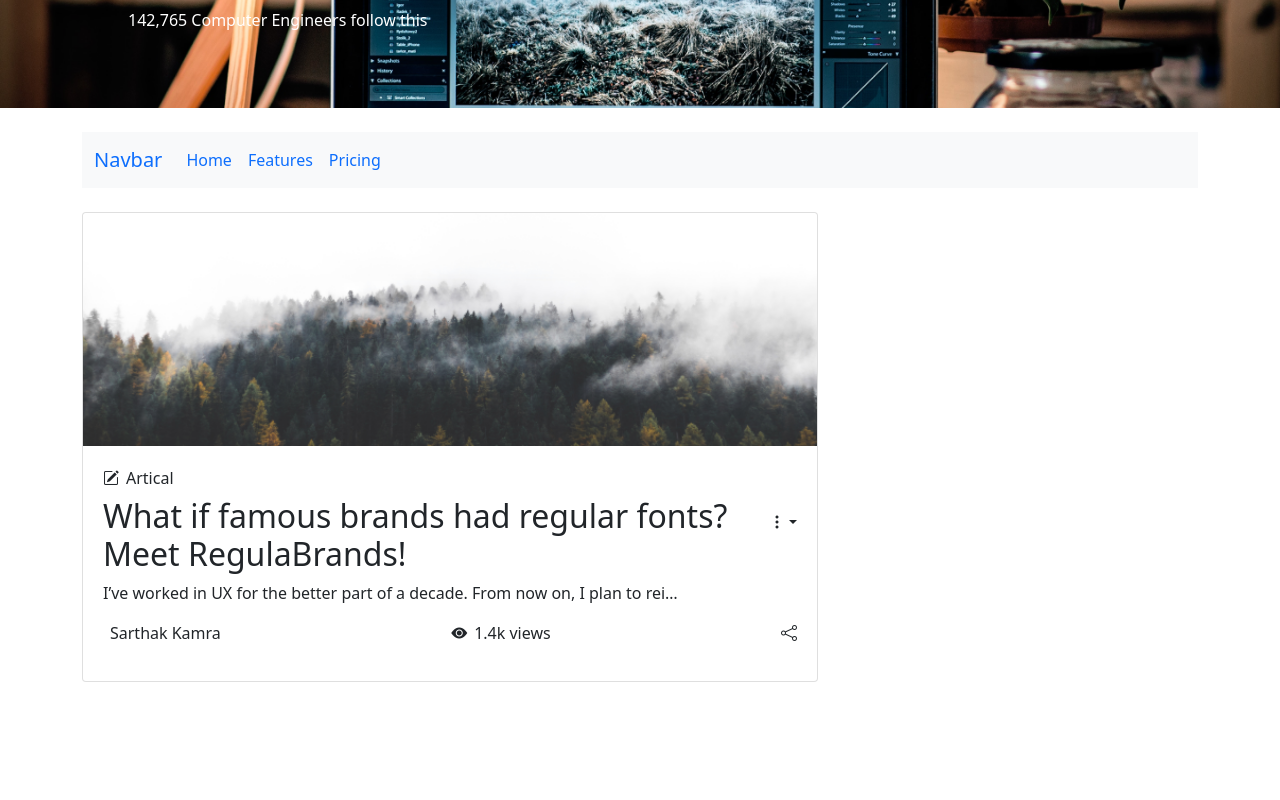
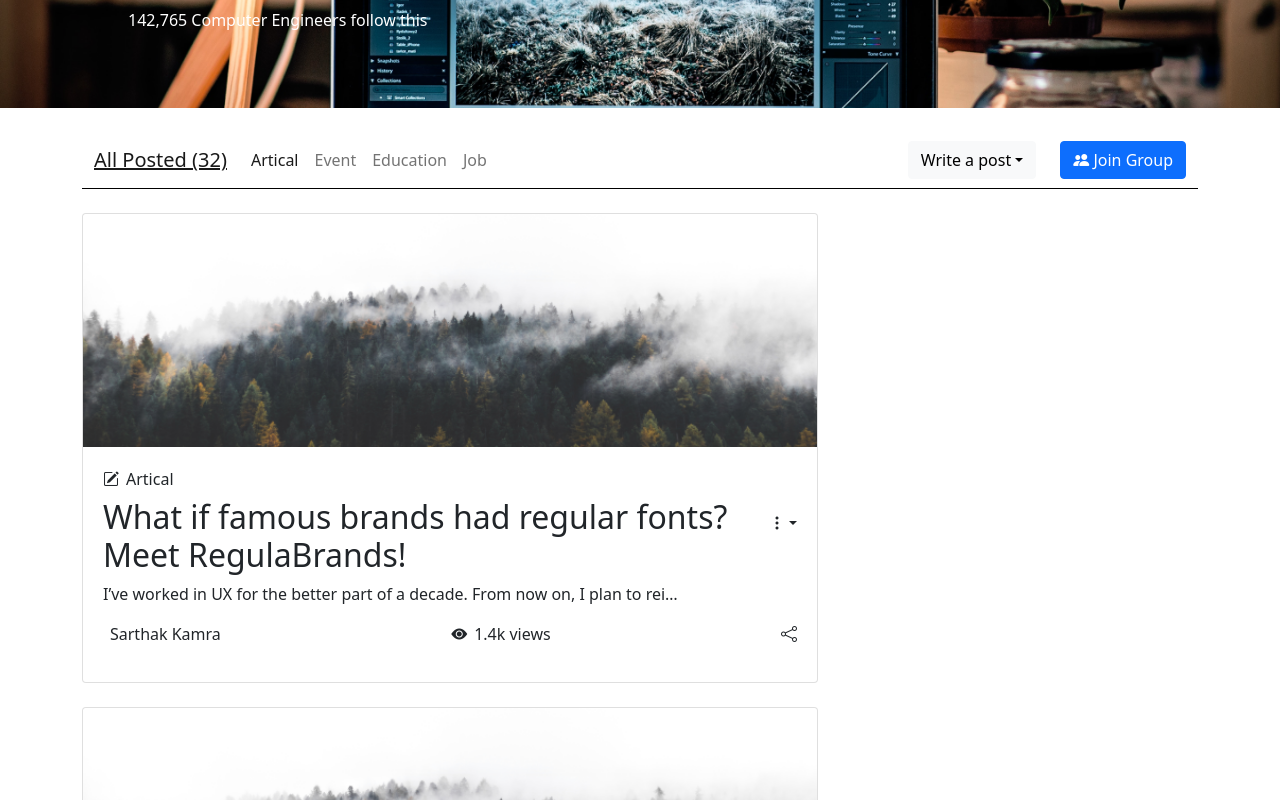
Before and after one commit to sakshuu/figma-ui-next.js, a React (Vite) app: page / in a window 1280 px wide. Shown: the part 340-1140 px from the top of the page. Before the commit the page ends 1022 px from the top, so only its background shows below. Built offline with nearby package versions, Linux system fonts and the light colour scheme.

Commit message:
proccesing

```diff
--- a/index.html
+++ b/index.html
@@ -2,7 +2,6 @@
 <html lang="en">
   <head>
     <meta charset="UTF-8" />
-    <!-- <link rel="icon" type="image/svg+xml" href="/vite.svg" /> -->
     <meta name="viewport" content="width=device-width, initial-scale=1.0" />
     <title>task</title>
     <link href="https://cdn.jsdelivr.net/npm/bootstrap@5.0.2/dist/css/bootstrap.min.css" rel="stylesheet" integrity="sha384-EVSTQN3/azprG1Anm3QDgpJLIm9Nao0Yz1ztcQTwFspd3yD65VohhpuuCOmLASjC" crossorigin="anonymous">
--- a/src/Components/MyNavbar.jsx
+++ b/src/Components/MyNavbar.jsx
@@ -1,5 +1,6 @@
 import React from 'react'
 import icon from "./../img/icon.png";
+import SignUp from './SignUp';
 
 const MyNavbar = () => {
   return <>
@@ -18,10 +19,26 @@ const MyNavbar = () => {
     </div>
         </div>
         <div>
-          <a className="nav-link" href="#">Create a Account. Its, Free</a>
+          <a className="nav-link" href="#" data-bs-toggle="modal" data-bs-target="#exampleModal">Create a Account. Its, Free</a>
         </div>
       </div>
     </nav>
+
+
+
+    <div class="modal fade" id="exampleModal" tabindex="-1" aria-labelledby="exampleModalLabel" aria-hidden="true">
+    <div class="modal-dialog">
+      <div class="modal-content">
+        <div class="modal-header">
+          <p class="modal-title" id="exampleModalLabel">Let's learn, share & inspire each other with our passion for computer engineering. Sign up now 🤘🏼</p>
+          <button type="button" class="btn-close" data-bs-dismiss="modal" aria-label="Close"></button>
+        </div>
+        <div class="modal-body">
+          <SignUp/>
+        </div>
+      </div>
+    </div>
+  </div>
   </>
 }
 
--- a/src/Components/PostNavbar.jsx
+++ b/src/Components/PostNavbar.jsx
@@ -2,17 +2,31 @@ import React from 'react'
 
 const PostNavbar = () => {
   return <>
-  <nav class="navbar navbar-expand-lg bg-light mb-4">
+  <nav class="navbar navbar-expand-lg bg navbar-light mb-4">
     <div class="container-fluid">
-      <a class="navbar-brand" href="#">Navbar</a>
+      <a class="navbar-brand underline" href="#">All Posted (32)</a>
       <button class="navbar-toggler" type="button" data-bs-toggle="collapse" data-bs-target="#navbarNavAltMarkup">
         <span class="navbar-toggler-icon"></span>
       </button>
       <div class="collapse navbar-collapse" id="navbarNavAltMarkup">
         <div class="navbar-nav">
-          <a class="nav-link active" href="#">Home</a>
-          <a class="nav-link" href="#">Features</a>
-          <a class="nav-link" href="#">Pricing</a>
+          <a class="nav-link active" href="#">Artical</a>
+          <a class="nav-link" href="#">Event</a>
+          <a class="nav-link" href="#">Education</a>
+          <a class="nav-link" href="#">Job</a>
+        </div>
+        <div className="ms-auto d-flex gap-4">
+            <div class="dropdown">
+              <button class="btn btn-light dropdown-toggle" type="button" id="dropdownMenuButton1" data-bs-toggle="dropdown" >
+Write a post
+              </button>
+              <ul class="dropdown-menu">
+                <li><a class="dropdown-item" href="#">Action</a></li>
+                <li><a class="dropdown-item" href="#">Another action</a></li>
+                <li><a class="dropdown-item" href="#">Something else here</a></li>
+              </ul>
+            </div>
+            <button type="button" class="btn btn-primary"><i class="bi bi-people-fill"></i> Join Group</button>
         </div>
       </div>
     </div>
--- a/src/Components/Posts.jsx
+++ b/src/Components/Posts.jsx
@@ -6,9 +6,46 @@ const Posts = () => {
   return <>
   <div className="container mt-4">
     <PostNavbar/>
-    <div className="row">
+    <div className="row mt-4 mb-4">
         <div className="col-md-8">
-            <div class="card">
+            <div class="card mb-4">
+<img src={article} alt="" />
+<div className='main-card'>
+    <div className='spaces'>
+<div><i class="bi bi-pencil-square"></i></div>
+    <h6>Artical</h6>
+    </div>
+
+    <div className='main-inline'>
+    <h2>What if famous brands had regular fonts? Meet RegulaBrands!</h2>
+    <div class="dropdown">
+      <div class="dropdown-toggle" type="button" id="dropdownMenuButton1" data-bs-toggle="dropdown" >
+      <i class="bi bi-three-dots-vertical"></i>
+      </div>
+      <ul class="dropdown-menu">
+        <li><a class="dropdown-item" href="#">Edit</a></li>
+        <li><a class="dropdown-item" href="#">Report</a></li>
+        <li><a class="dropdown-item" href="#">Opations 3</a></li>
+      </ul>
+    </div>
+    </div>
+
+    <p>I’ve worked in UX for the better part of a decade. From now on, I plan to rei…</p>
+
+<div className='main-inline'>
+<div className='spaces'>
+    <img src="" alt="" />
+    <h6>Sarthak Kamra</h6>
+</div>
+<div className='spaces'>
+    <p><i class="bi bi-eye-fill"></i></p>
+    <p> 1.4k views</p>
+</div>
+<i class="bi bi-share"></i>
+</div>
+</div>
+            </div>
+            <div class="card mb-4">
 <img src={article} alt="" />
 <div className='main-card'>
     <div className='spaces'>
@@ -48,6 +85,17 @@ const Posts = () => {
         </div>
     </div>
   </div>
+
+
+
+
+
+  {/* <button type="button" class="btn btn-primary" data-bs-toggle="modal" data-bs-target="#exampleModal">
+    Launch demo modal
+  </button> */}
+
+  {/* <!-- Modal --> */}
+
   </>
 }
 
--- /dev/null
+++ b/src/Components/SignUp.jsx
@@ -0,0 +1,68 @@
+import React from 'react'
+
+const SignUp = () => {
+  return <>
+            <div class="card">
+              <div class="card-header">Signup</div>
+              <div class="card-body">
+                <div>
+                  <label for="name" class="form-label">First name</label>
+                  <input
+                    type="text"
+                    class="form-control"
+                    id="name"
+                    placeholder="Enter your name"
+                  />
+                  <div class="valid-feedback">Looks good!</div>
+                  <div class="invalid-feedback">Please choose a username.</div>
+                </div>
+                <div class="mt-2">
+                  <label for="email" class="form-label">First Email</label>
+                  <input
+                    type="text"
+                    class="form-control"
+                    id="email"
+                    placeholder="Enter Your Email"
+                  />
+                  <div class="valid-feedback">Looks good!</div>
+                  <div class="invalid-feedback">Please choose a username.</div>
+                </div>
+                <div class="mt-2">
+                  <label for="password" class="form-label">Password</label>
+                  <input
+                    type="text"
+                    class="form-control"
+                    id="password"
+                    placeholder="Enter Your Password"
+                  />
+                  <div class="valid-feedback">Looks good!</div>
+                  <div class="invalid-feedback">Please choose a password.</div>
+                </div>
+                <div class="mt-2">
+                  <label for="cpassword" class="form-label"
+                    >Confirm Password</label
+                  >
+                  <input
+                    type="text"
+                    class="form-control"
+                    id="cpassword"
+                    placeholder="Confirm Your Password"
+                  />
+                  <div class="valid-feedback">Looks good!</div>
+                  <div class="invalid-feedback">
+                    Please Recheck Your Password.
+                  </div>
+                </div>
+                <button type="button" class="btn btn-primary w-100 mt-3">
+                  Signup
+                </button>
+                <p class="text-center mt-3">
+                  Already Have Account? <a href="#">Login</a>
+                </p>
+              </div>
+            </div>
+
+  </>
+}
+
+export default SignUp
--- a/src/app.css
+++ b/src/app.css
@@ -33,3 +33,15 @@
     gap: 7px;
     align-items: baseline;
 }
+.underline{
+    text-decoration: underline;
+}
+.navbar-btn{
+    display: flex;
+    gap: 10px;
+    align-items: end;
+}
+.bg{
+    background-color: white;
+border-bottom: 1px solid black;
+}
```
Also changed, not shown: src/Components/Login.jsx (added, +47 -0 lines).
